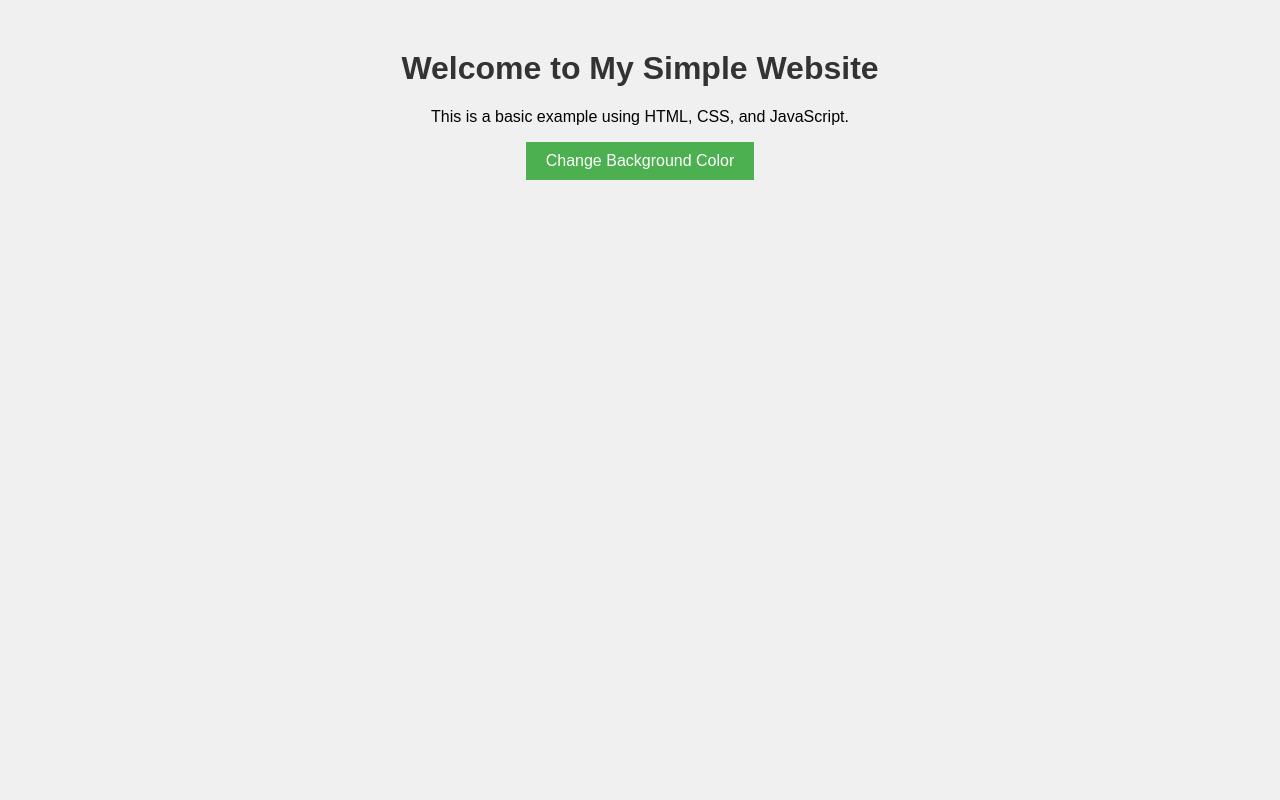
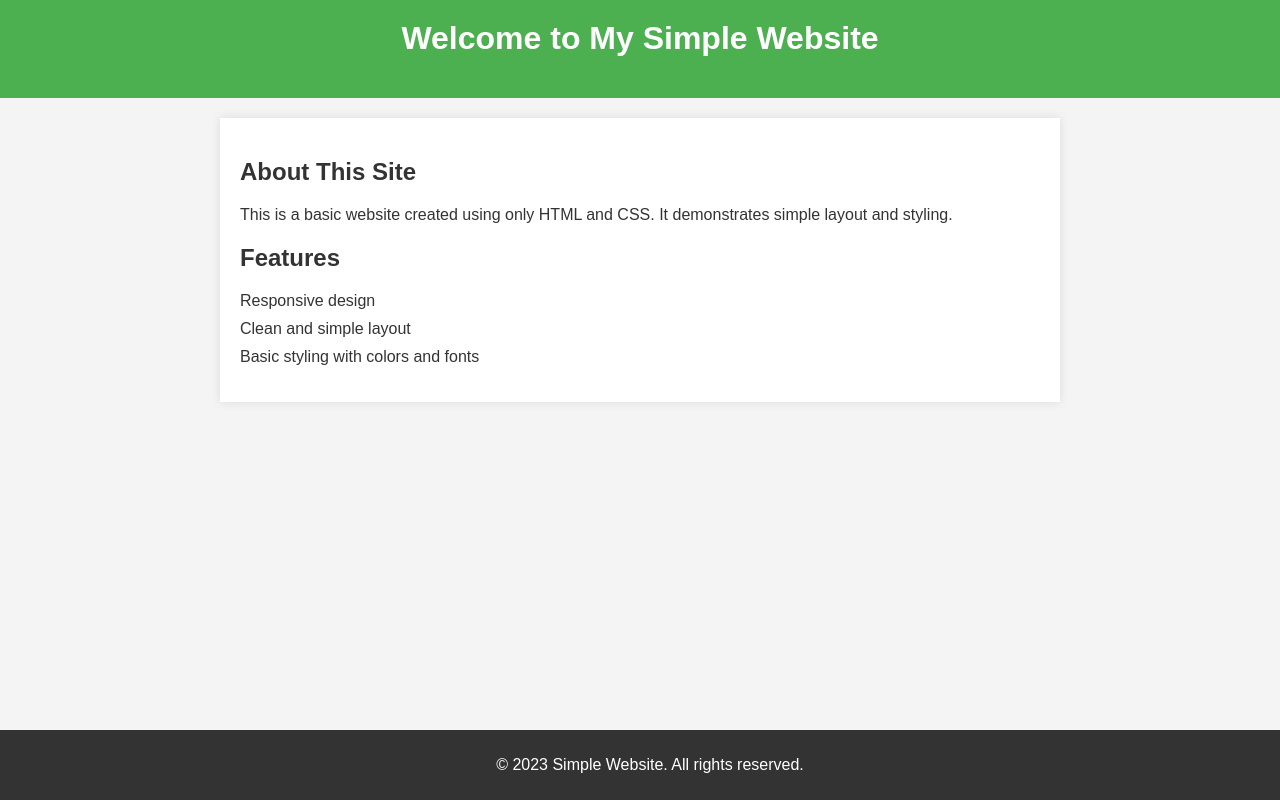
Before and after one commit to shark271/my-websites, a plain HTML site: page index.html in a window 1280 px wide. Drawn offline with Linux system fonts and the light colour scheme.

Commit message:
Update index.html

```diff
--- a/index.html
+++ b/index.html
@@ -7,37 +7,61 @@
     <style>
         body {
             font-family: Arial, sans-serif;
+            margin: 0;
+            padding: 0;
+            background-color: #f4f4f4;
+            color: #333;
+        }
+        header {
+            background-color: #4CAF50;
+            color: white;
             text-align: center;
-            margin: 50px;
-            background-color: #f0f0f0;
+            padding: 20px;
+        }
+        main {
+            max-width: 800px;
+            margin: 20px auto;
+            padding: 20px;
+            background-color: white;
+            box-shadow: 0 0 10px rgba(0, 0, 0, 0.1);
         }
         h1 {
-            color: #333;
+            margin-top: 0;
         }
-        button {
-            padding: 10px 20px;
-            font-size: 16px;
-            background-color: #4CAF50;
+        ul {
+            list-style-type: none;
+            padding: 0;
+        }
+        li {
+            margin: 10px 0;
+        }
+        footer {
+            text-align: center;
+            padding: 10px;
+            background-color: #333;
             color: white;
-            border: none;
-            cursor: pointer;
-        }
-        button:hover {
-            background-color: #45a049;
+            position: fixed;
+            width: 100%;
+            bottom: 0;
         }
     </style>
 </head>
 <body>
-    <h1>Welcome to My Simple Website</h1>
-    <p>This is a basic example using HTML, CSS, and JavaScript.</p>
-    <button id="changeColorBtn">Change Background Color</button>
-
-    <script>
-        document.getElementById('changeColorBtn').addEventListener('click', function() {
-            const colors = ['#f0f0f0', '#ffeaa7', '#fab1a0', '#a29bfe', '#fd79a8'];
-            const randomColor = colors[Math.floor(Math.random() * colors.length)];
-            document.body.style.backgroundColor = randomColor;
-        });
-    </script>
+    <header>
+        <h1>Welcome to My Simple Website</h1>
+    </header>
+    <main>
+        <h2>About This Site</h2>
+        <p>This is a basic website created using only HTML and CSS. It demonstrates simple layout and styling.</p>
+        <h2>Features</h2>
+        <ul>
+            <li>Responsive design</li>
+            <li>Clean and simple layout</li>
+            <li>Basic styling with colors and fonts</li>
+        </ul>
+    </main>
+    <footer>
+        <p>&copy; 2023 Simple Website. All rights reserved.</p>
+    </footer>
 </body>
 </html>
```
